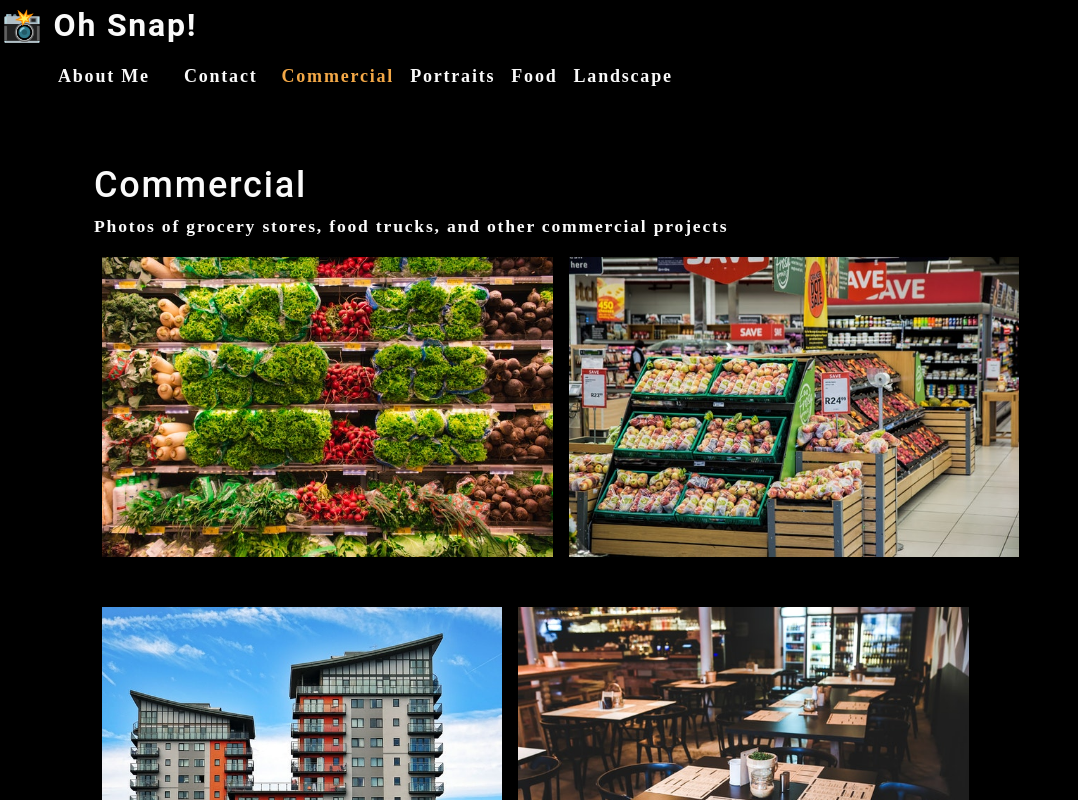
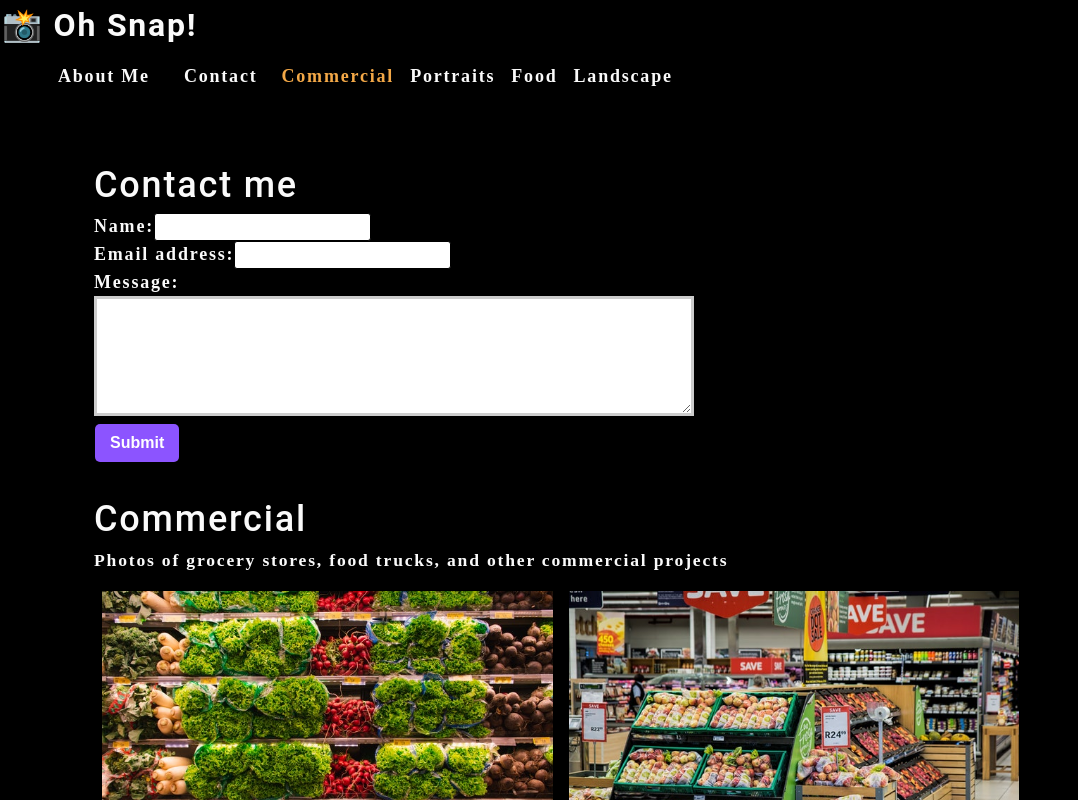
Before and after one commit to nicolalenee/photo-port, a React (Create React App) app: page / in a window 1280 px wide. Shown: the top 800 px of the page, without its empty margins (0-1078 px from the left). Built offline with nearby package versions, Linux system fonts and the light colour scheme.

Commit message:
issue#3: add function to handle form change and submit

```diff
--- a/src/App.js
+++ b/src/App.js
@@ -4,6 +4,7 @@
 import About from './components/About';
 import './App.css';
 import Gallery from './components/Gallery';
+import ContactForm from './components/Contact';
 
 
 function App() {
@@ -37,6 +38,7 @@
         currentCategory={currentCategory}
       ></Nav>
       <main>
+        <ContactForm></ContactForm>
         <Gallery currentCategory={currentCategory}></Gallery>
         <About></About>
       </main>
--- a/src/components/Contact/index.js
+++ b/src/components/Contact/index.js
@@ -1,21 +1,35 @@
-import React from "react";
+import React, { useState } from "react";
 
 function ContactForm() {
+
+  const [formState, setFormState] = useState({ name: '', email: '', message: ''});
+
+  const { name, email, message } = formState;
+
+  function handleChange(e) {
+    setFormState({...formState, [e.target.name]: e.target.value })
+  }
+  function handleSubmit(e) {
+    e.preventDefault();
+    console.log(formState);
+  }
+
+
   return (
     <section>
       <h1>Contact me</h1>
-      <form id="contact-form">
+      <form id="contact-form" onSubmit={handleSubmit}>
         <div>
           <label htmlFor="name">Name:</label>
-          <input type="text" name="name" />
+          <input type="text" name="name" defaultValue={name} onChange={handleChange} />
         </div>
         <div>
           <label htmlFor="email">Email address:</label>
-          <input type="email" name="email" />
+          <input type="email" name="email" defaultValue={email} onChange={handleChange} />
         </div>
         <div>
           <label htmlFor="message">Message:</label>
-          <textarea name="message" rows="5" />
+          <textarea name="message" rows="5" defaultValue={message} onChange={handleChange} />
         </div>
         <button type="submit">Submit</button>
       </form>
```
